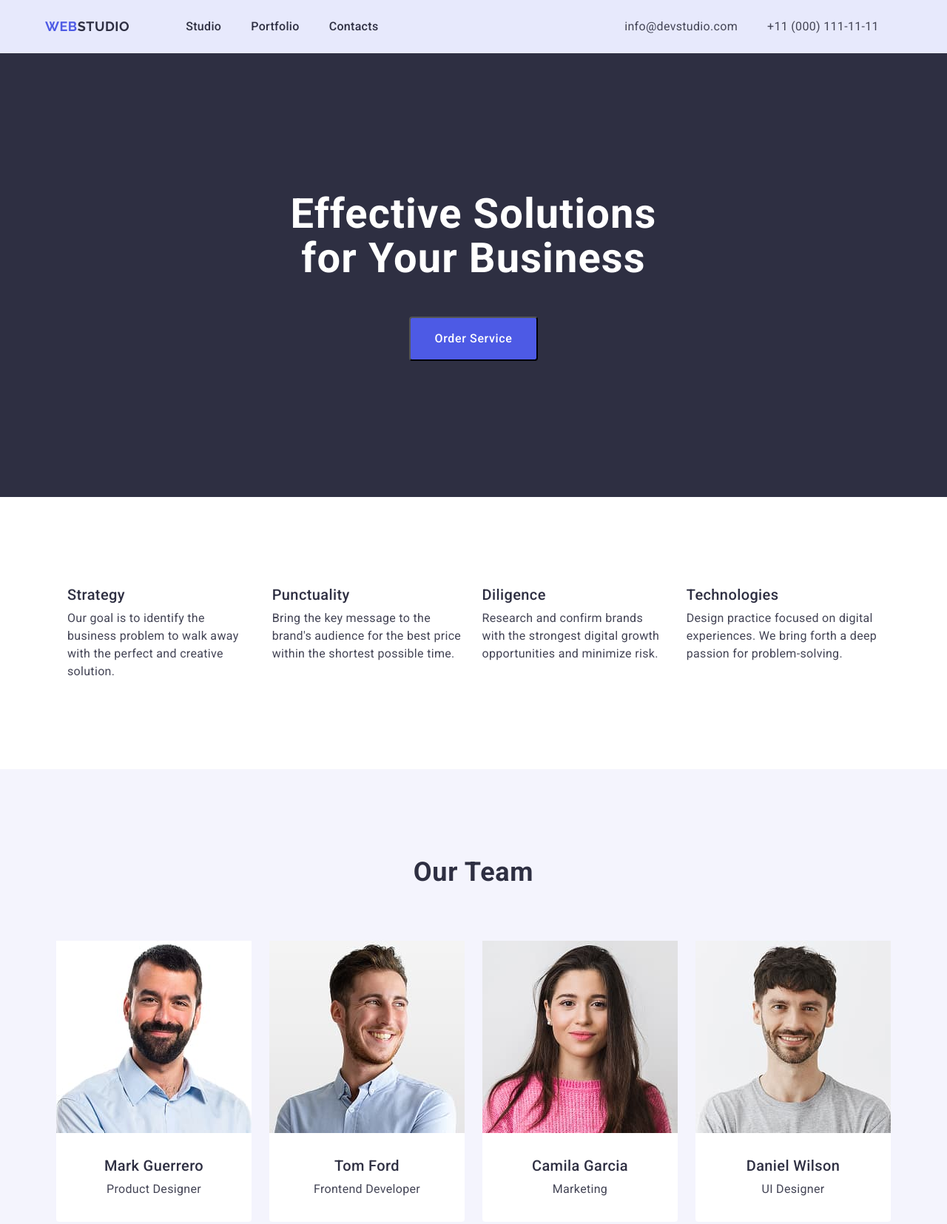
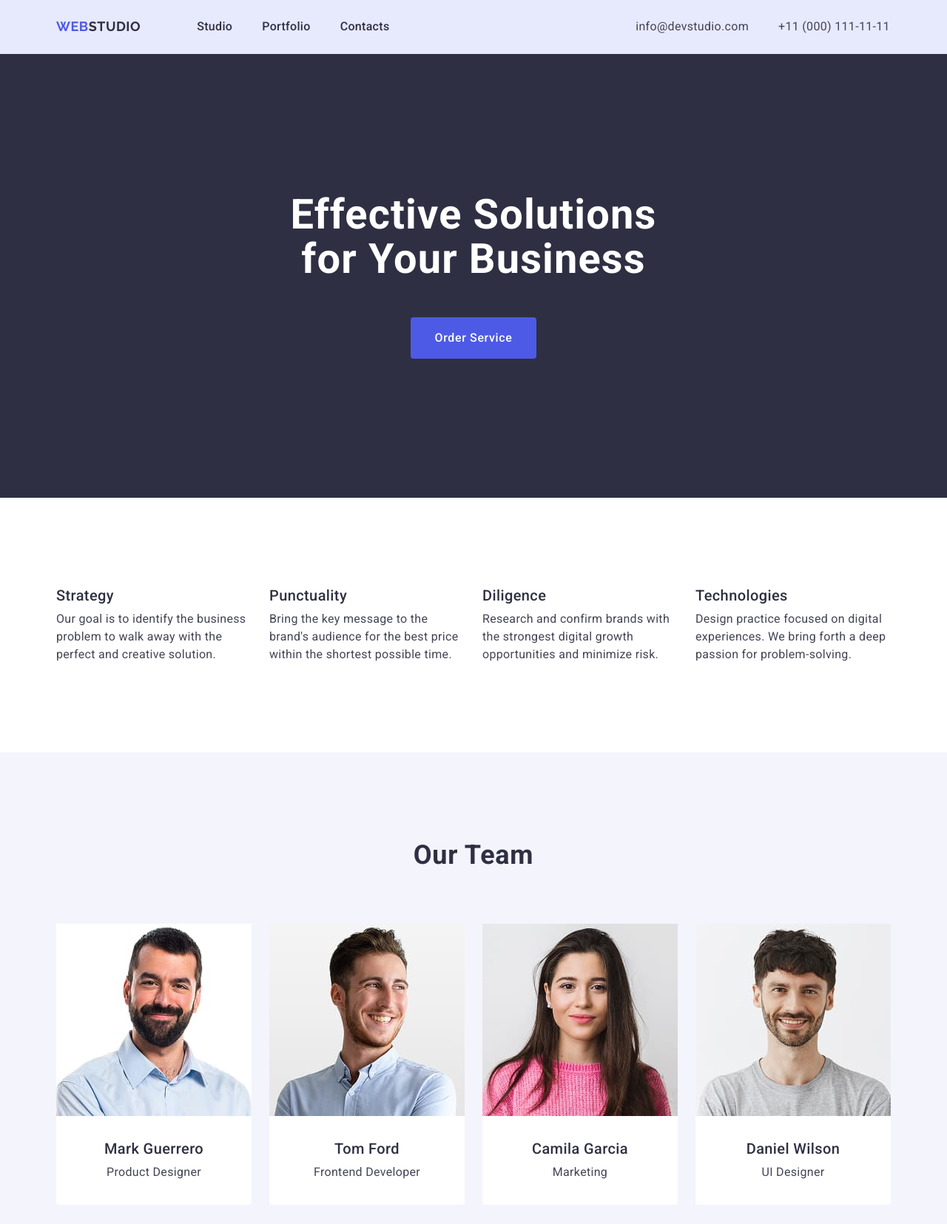
Before and after one commit to Valeriia2707/goit-markup-hw-03, a plain HTML site: page index.html in a window 1280 px wide. Shown: the top 1655 px of the page at 74% size. Drawn offline with nearby package versions, Linux system fonts and the light colour scheme.

Commit message:
changed third homework

```diff
--- a/css/style.css
+++ b/css/style.css
@@ -20,6 +20,18 @@ img {
     height: auto;
 }
 
+.visually-hidden{
+    position: absolute;
+    width: 1px;
+    height: 1px;
+    margin: -1px;
+    border: 0;
+    padding: 0;
+    white-space: nowrap;
+    clip-path: inset(100%);
+    clip: rect(0 0 0 0);
+    overflow: hidden;
+}
 
 
 body {
@@ -38,21 +50,22 @@ header {
     padding: 0 15px;
     margin: 0 auto;
 }
-.header-container{
+header .container{
     display: flex;
     align-items: center;
-    padding: 24px 0;
+    border-bottom: 1px solid #e7e9fc;
 }
-nav{
+.nav{
     display: flex;
     align-items: center;
 }
 
-nav ul{
+.nav ul{
     display: flex;
     gap: 40px;
     margin-right: 332px;
     width: 261px;
+    padding: 24px 0;
 }
 .address ul{
     display: flex;
@@ -123,6 +136,7 @@ nav ul{
 .first-section {
     background-color: #2E2F42;
     height: 600px;
+    padding: 188px 0;
 }
 
 .heading {
@@ -133,10 +147,9 @@ nav ul{
     line-height: 1.07;
     letter-spacing: 0.02em;
     text-align: center;
-    width: 496px;
+    max-width: 496px;
     margin: 0 auto;
     margin-bottom: 48px;
-    padding-top: 188px;
 }
 
 .button {
@@ -151,6 +164,9 @@ nav ul{
     border-radius: 4px;
     display: block;
     margin: 0 auto;
+    min-width: 169px;
+    height: 56px;
+    border: none;
 }
 
 .button:hover {
@@ -160,10 +176,15 @@ nav ul{
 .button:focus {
     background-color: #404bbf;
 }
-.second-section__container ul{
+.second-section{
+    padding: 120px 0;
+}
+.second-section .container .second-section-list{
     display: flex;
-    padding: 120px 15px;
     gap: 24px;
+}
+.second-list{
+    width: calc((100% - 72px) / 4);
 }
 
 .second-heading {
@@ -200,15 +221,16 @@ nav ul{
 .third-section {
     background-color: #F4F4FD;
     height: 732px;
+    padding: 120px 0;
 }
-.third-section__container ul{
+.third-section__container .third-ul{
     display: flex;
     gap: 24px;
 }
 
 .team-heading{
-    margin-top: 32px;
-    margin-bottom: 8px;;
+    margin-bottom: 8px;
+    text-align: center;
 }
 
 
@@ -221,7 +243,6 @@ nav ul{
     text-align: center;
     text-transform: capitalize;
     color: #2e2f42;
-    padding-top: 120px;
     margin: 0 auto;
     margin-bottom: 72px;
 }
@@ -229,12 +250,14 @@ nav ul{
 .third-list {
     background-color: #ffffff;
     border-radius: 0 0 4px 4px;
-    padding: 0px 0px 32px;
     width: 264px;
     height: 380px;
 }
+.third-li-div{
+    padding: 32px 0;
+}
 
-.third-section .third-paragraph {
+.third-paragraph {
     font-weight: 400;
     font-style: regular;
     font-size: 16px;
@@ -244,6 +267,10 @@ nav ul{
     text-align: center;
 }
 
+.fourth-section{
+    padding-top: 120px;
+    padding-bottom: 120px;
+}
 .fourth-heading {
     font-weight: 700;
     font-style: bold;
@@ -253,11 +280,10 @@ nav ul{
     text-align: center;
     text-transform: capitalize;
     color: #2e2f42;
-    padding-top: 120px;
     margin: 0 auto;
     margin-bottom: 72px;
 }
-.fourth-section__container ul{
+.fourth-section__container .fourth-ul{
     display: flex;
     flex-wrap: wrap;
     gap: 24px;
@@ -265,7 +291,6 @@ nav ul{
 }
 .fourth-section__container{
     flex-basis: calc((100% - 48px) / 3);
-    padding-bottom: 120px;
 }
 
 .fourth-section__text{
@@ -299,6 +324,7 @@ nav ul{
 .footer {
     background-color: #2E2F42;
     height: 312px;
+    padding: 100px 0;
 }
 
 .footer .footer-text {
@@ -315,7 +341,6 @@ nav ul{
     color: #F4F4FD;
 }
 .footer a{
-    display: block;
-    padding-top: 100px;
+    display: inline-block;
     margin-bottom: 16px;
 }
--- a/index.html
+++ b/index.html
@@ -19,8 +19,8 @@
 
 <body>
     <header>
-        <div class="container header-container">
-            <nav>
+        <div class="container">
+            <nav class="nav">
                 <a href="./index.html" class="logo">Web<span class="logo-first">Studio</span></a>
                 <ul>
                     <li><a class="nav-link" id="nav-link-first" href="./index.html">Studio</a></li>
@@ -44,29 +44,29 @@
             </div>
         </section>
         <section class="second-section">
-            <div class="container second-section__container">
-                <h2></h2>
-                <ul>
-                    <li>
+            <div class="container">
+                <h2 class="visually-hidden"></h2>
+                <ul class="second-section-list">
+                    <li class="second-list">
                         <h3 class="second-heading">Strategy</h3>
                         <p class="second-paragraph">Our goal is to identify the business problem to walk away with the
                             perfect and creative solution.
                         </p>
                     </li>
-                    <li>
+                    <li class="second-list">
                         <h3 class="second-heading">Punctuality</h3>
                         <p class="second-paragraph">Bring the key message to the brand's audience for the best price
                             within
                             the shortest possible
                             time.</p>
                     </li>
-                    <li>
+                    <li class="second-list">
                         <h3 class="second-heading">Diligence</h3>
                         <p class="second-paragraph">Research and confirm brands with the strongest digital growth
                             opportunities and minimize risk.
                         </p>
                     </li>
-                    <li>
+                    <li class="second-list">
                         <h3 class="second-heading">Technologies</h3>
                         <p class="second-paragraph">Design practice focused on digital experiences. We bring forth a
                             deep
@@ -79,26 +79,34 @@
         <section class="third-section">
             <div class="container third-section__container">
                 <h2 class="third-heading">Our Team</h2>
-                <ul>
+                <ul class="third-ul">
                     <li class="third-list">
                         <img src="./images/mark-guererro.jpg" alt="Mark Guerrero" width="264" height="260">
+                        <div class="third-li-div">
                             <h3 class="team-heading">Mark Guerrero</h3>
                             <p class="third-paragraph">Product Designer</p>
+                        </div>
                     </li>
                     <li class="third-list">
                         <img src="./images/tom-ford.jpg" alt="Tom Ford" width="264" height="260">
+                        <div class="third-li-div">
                             <h3 class="team-heading">Tom Ford</h3>
                             <p class="third-paragraph">Frontend Developer</p>
+                        </div>
                     </li>
                     <li class="third-list">
                         <img src="./images/camila-garcia.jpg" alt="Camila Garcia" width="264" height="260">
+                        <div class="third-li-div">
                             <h3 class="team-heading">Camila Garcia </h3>
                             <p class="third-paragraph">Marketing</p>
+                        </div>
                     </li>
                     <li class="third-list">
                         <img src="./images/daniel-wilson.jpg" alt="Daniel Wilson" width="264" height="260">
+                        <div class="third-li-div">
                             <h3 class="team-heading">Daniel Wilson</h3>
                             <p class="third-paragraph">UI Designer</p>
+                        </div>
                     </li>
                 </ul>
             </div>
@@ -106,44 +114,45 @@
         <section class="fourth-section">
             <div class="container fourth-section__container">
                 <h2 class="fourth-heading">Our Portfolio</h2>
-                <ul>
-                    <li>
+                <ul class="fourth-ul">
+                    <li class="fourth-li">
                         <img src="./images/banking-app.jpg" alt="banking app" width="360" height="300">
                         <div class="fourth-section__text">
                             <h3 class="portfoio-heading">Banking App</h3>
                             <p class="fourth-paragraph">App</p>
                         </div>
                     </li>
-                    <li>
-                        <img src="./images/cashless-payment.jpg" alt="Cashless Payment" width="360" height="300" >
+                    <li class="fourth-li">
+                        <img src="./images/cashless-payment.jpg" alt="Cashless Payment" width="360" height="300">
                         <div class="fourth-section__text">
                             <h3 class="portfoio-heading">Cashless Payment</h3>
                             <p class="fourth-paragraph">Marketing</p>
                         </div>
                     </li>
-                    <li>
+                    <li class="fourth-li">
                         <img src="./images/meditation-app.jpg" alt="Meditaion App" width="360" height="300">
                         <div class="fourth-section__text">
                             <h3 class="portfoio-heading">Meditation App</h3>
                             <p class="fourth-paragraph">App</p>
                         </div>
                     </li>
-                    <li>
-                        <img src="./images/taxi-service.jpg" alt="Taxi Service" width="360" height="300" >
+                    <li class="fourth-li">
+                        <img src="./images/taxi-service.jpg" alt="Taxi Service" width="360" height="300">
                         <div class="fourth-section__text">
                             <h3 class="portfoio-heading">Taxi Service</h3>
                             <p class="fourth-paragraph">Marketing</p>
                         </div>
                     </li>
-                    <li>
-                        <img src="./images/screen-illustrations.jpg" alt="Screen Illustrations" width="360" height="300" >
+                    <li class="fourth-li">
+                        <img src="./images/screen-illustrations.jpg" alt="Screen Illustrations" width="360"
+                            height="300">
                         <div class="fourth-section__text">
                             <h3 class="portfoio-heading">Screen Illustrations</h3>
                             <p class="fourth-paragraph">Design</p>
                         </div>
                     </li>
-                    <li>
-                        <img src="./images/online-courses.jpg" alt="Online Courses" width="360" height="300" >
+                    <li class="fourth-li">
+                        <img src="./images/online-courses.jpg" alt="Online Courses" width="360" height="300">
                         <div class="fourth-section__text">
                             <h3 class="portfoio-heading">Online Courses</h3>
                             <p class="fourth-paragraph">Marketing</p>
@@ -156,7 +165,8 @@
     <footer class="footer">
         <div class="container footer-container">
             <a href="./index.html" class="logo">Web<span class="logo-first">Studio</span></a>
-            <p class="footer-text">Increase the flow of customers and sales for your business with digital marketing & growth solutions.</p>
+            <p class="footer-text">Increase the flow of customers and sales for your business with digital marketing &
+                growth solutions.</p>
         </div>
     </footer>
 </body>
```
Lines whose indentation alone changed are shown as unchanged.
